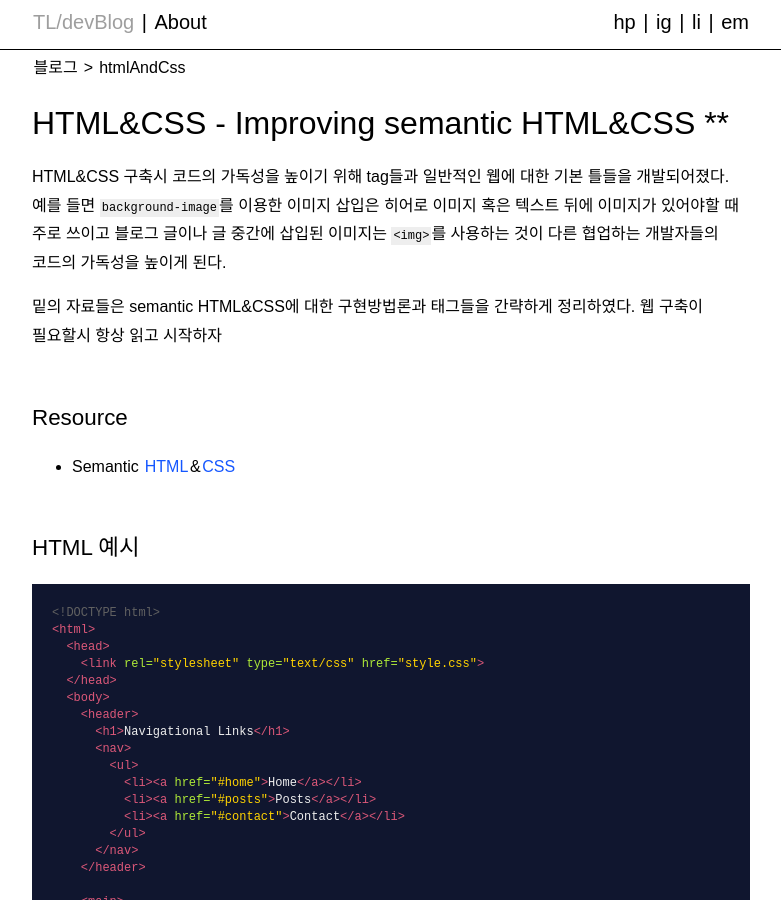
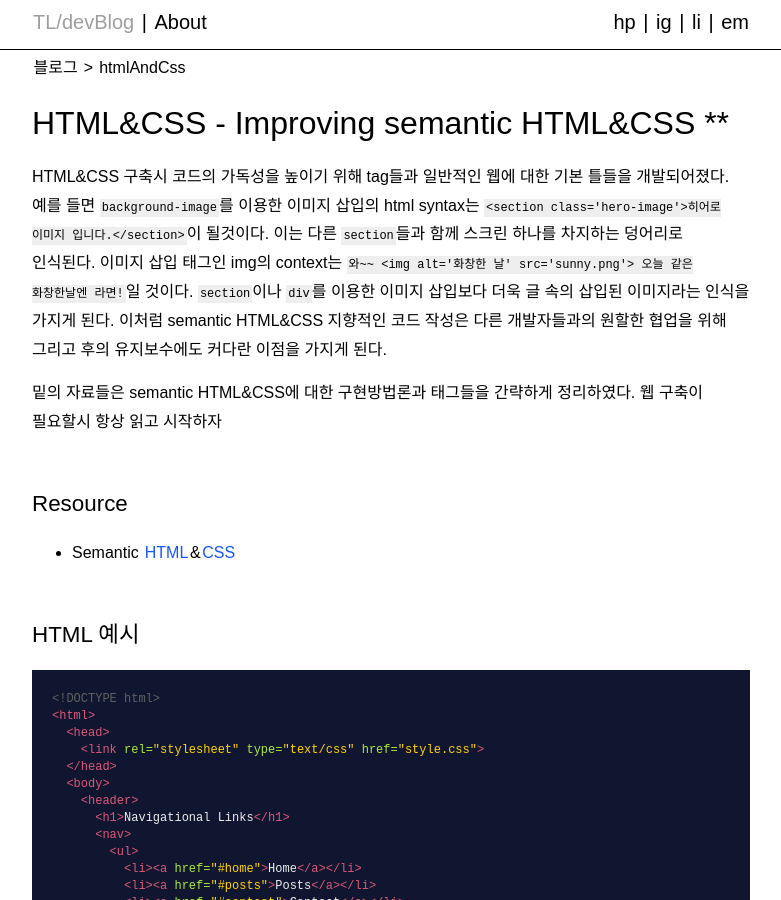
Before and after one commit to tomlim2/til, a Jekyll site: the page built from _posts/html/21-09-23-html-basicStructure.md, in a window 1280 px wide and 900 px high. Shown: the whole window, without its empty margins (249-1030 px from the left). Built offline with Jekyll 4.4.1, drawn with Linux system fonts in a browser that asks for light colours; some web fonts are replaced.

Commit message:
Update 21-09-23-html-basicStructure.md

```diff
--- a/_posts/html/21-09-23-html-basicStructure.md
+++ b/_posts/html/21-09-23-html-basicStructure.md
@@ -4,7 +4,7 @@ title: HTML&CSS - Improving semantic HTML&CSS **
 meta: Basic Structure example
 category: htmlAndCss
 ---
-HTML&CSS 구축시 코드의 가독성을 높이기 위해 tag들과 일반적인 웹에 대한 기본 틀들을 개발되어졌다. 예를 들면 `background-image`를 이용한 이미지 삽입은 히어로 이미지 혹은 텍스트 뒤에 이미지가 있어야할 때 주로 쓰이고 블로그 글이나 글 중간에 삽입된 이미지는 `<img>`를 사용하는 것이 다른 협업하는 개발자들의 코드의 가독성을 높이게 된다.
+HTML&CSS 구축시 코드의 가독성을 높이기 위해 tag들과 일반적인 웹에 대한 기본 틀들을 개발되어졌다. 예를 들면 `background-image`를 이용한 이미지 삽입의 html syntax는 `<section class='hero-image'>히어로 이미지 입니다.</section>`이 될것이다. 이는 다른 `section`들과 함께 스크린 하나를 차지하는 덩어리로 인식된다. 이미지 삽입 태그인 img의 context는 `와~~ <img alt='화창한 날' src='sunny.png'> 오늘 같은 화창한날엔 라면!`일 것이다. `section`이나 `div`를 이용한 이미지 삽입보다 더욱 글 속의 삽입된 이미지라는 인식을 가지게 된다. 이처럼 semantic HTML&CSS 지향적인 코드 작성은 다른 개발자들과의 원할한 협업을 위해 그리고 후의 유지보수에도 커다란 이점을 가지게 된다.
 
 밑의 자료들은 semantic HTML&CSS에 대한 구현방법론과 태그들을 간략하게 정리하였다. 웹 구축이 필요할시 항상 읽고 시작하자
 
```
